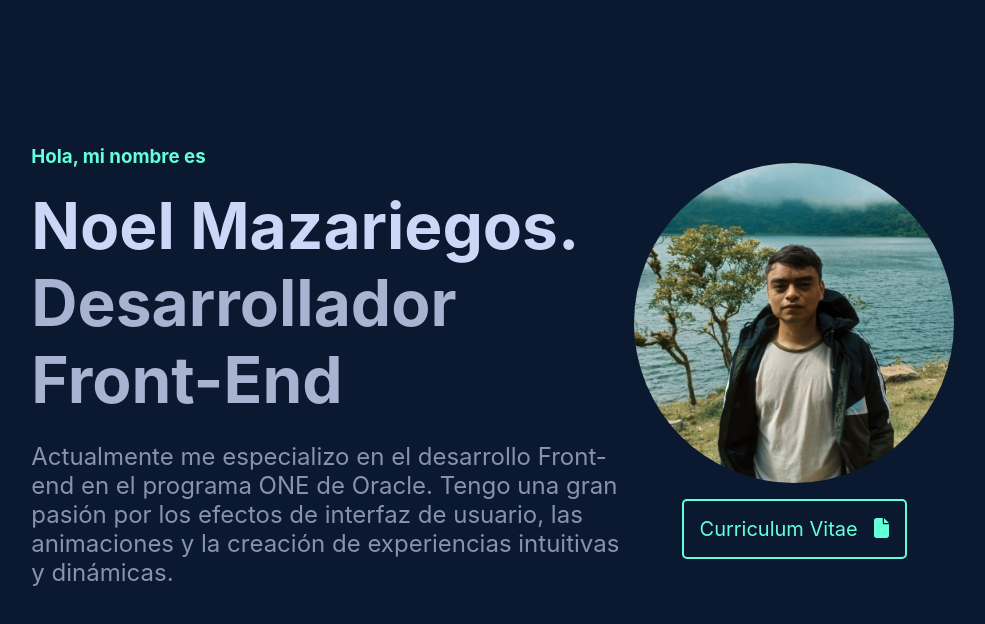
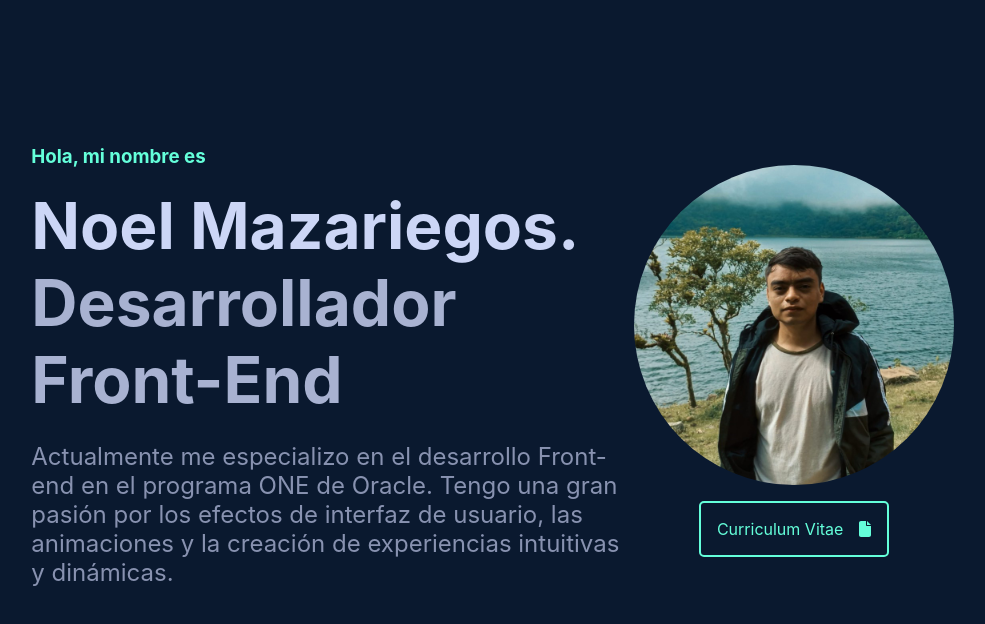
Before and after one commit to Noel1kt/Noel.dev, a React (Vite) app: page / in a window 1280 px wide. Shown: the top 624 px of the page, without its empty margins (141-1126 px from the left). Built offline with nearby package versions, Linux system fonts and the light colour scheme.

Commit message:
vh font-size

```diff
--- a/src/App.css
+++ b/src/App.css
@@ -59,7 +59,7 @@
 .curriculum{
     color: #64ffda;
     text-decoration: none;
-    font-size: 2.5vh;
+    font-size: 2vh;
     padding: 1rem;
     border: 2px solid #64ffda;
     border-radius: 5px;
```
